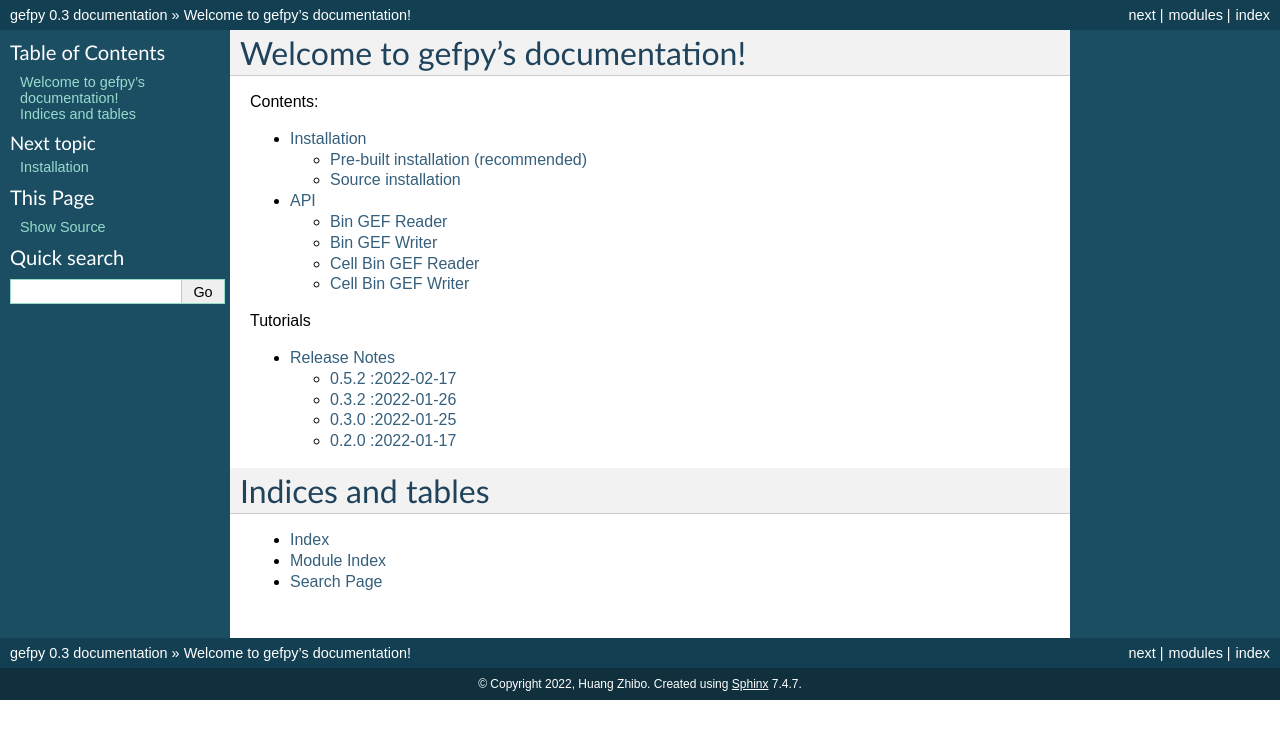
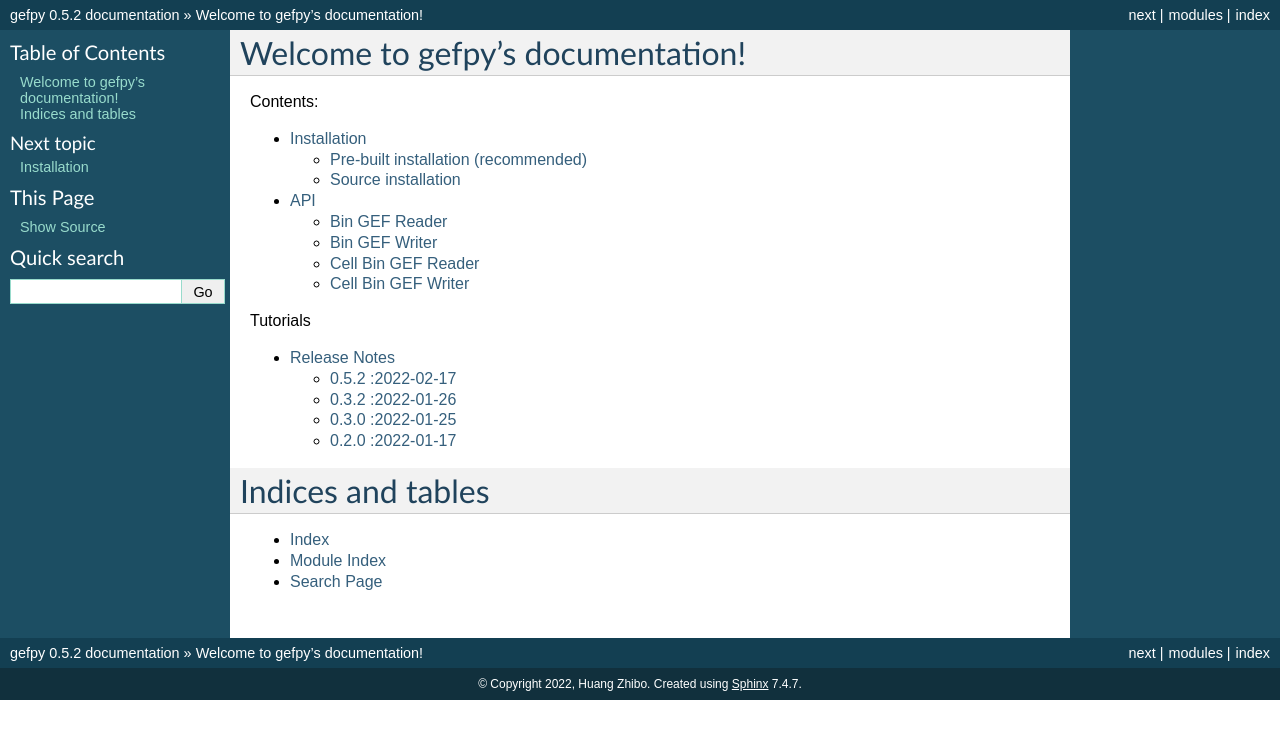
Before and after one commit to wanruiwen/gefpy, a Sphinx documentation site: the page built from docs/source/index.rst, in a window 1280 px wide. Shown: the top 739 px of the page. Built offline with Sphinx 7.4.7, drawn with Linux system fonts in a browser that asks for light colours.

Commit message:
update docs

```diff
--- a/docs/source/conf.py
+++ b/docs/source/conf.py
@@ -28,7 +28,7 @@ copyright = '2022, Huang Zhibo'
 author = 'Huang Zhibo'
 
 # The full version, including alpha/beta/rc tags
-release = '0.3'
+release = '0.5.2'
 
 
 # -- General configuration ---------------------------------------------------
--- a/setup.py
+++ b/setup.py
@@ -37,7 +37,7 @@ setup(
         "pandas"
     ],
     extras_require=dict(
-        doc=['sphinx>=3.2'],
+        docs=['sphinx>=3.2'],
         test=['pytest>=4.4', 'pytest-nunit'],
     ),
     packages=find_packages(),
```
Also changed, not shown: .readthedocs.yml, docs/requirements.txt (renamed from docs/requirements-rtd.txt).
